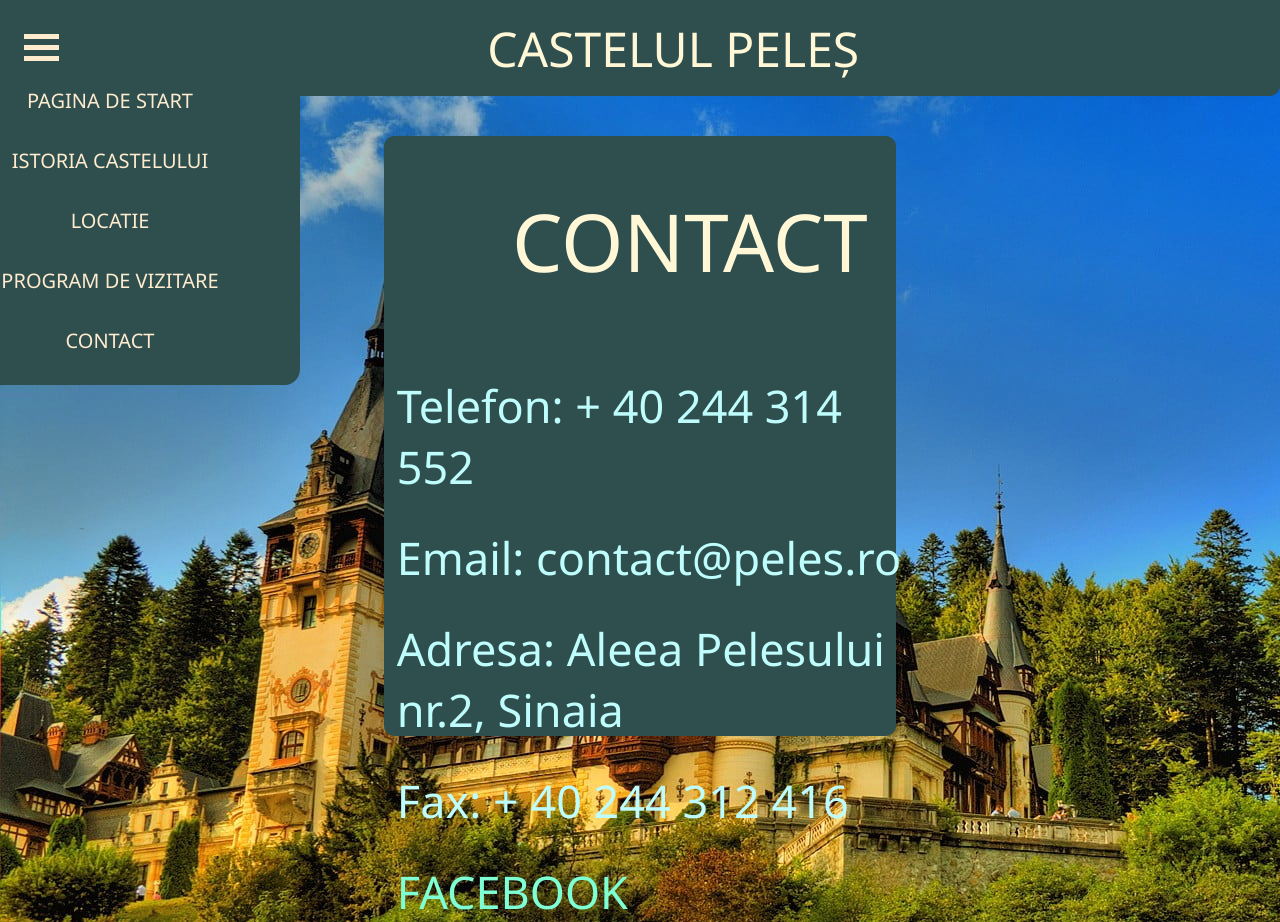
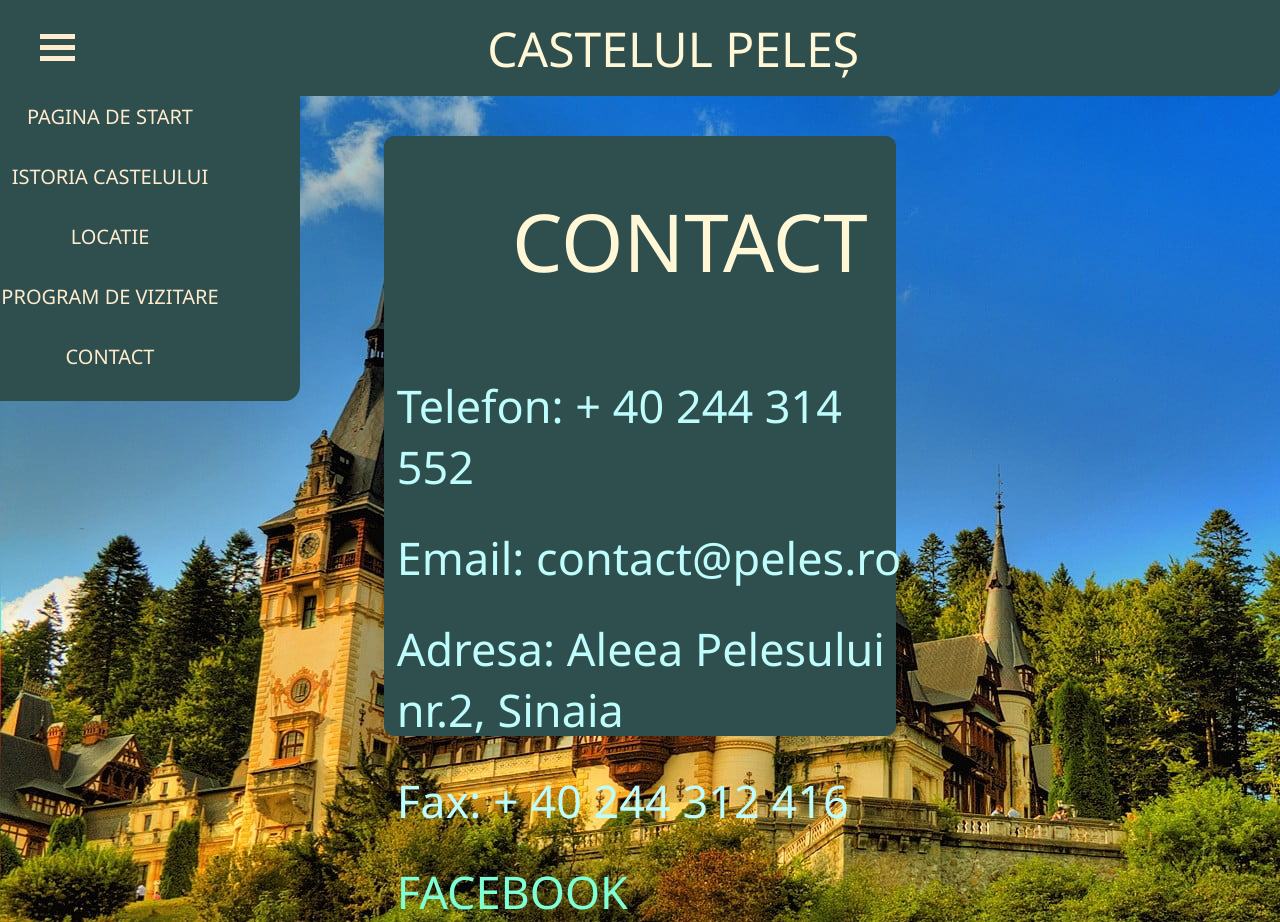
Before and after one commit to vladinsc/proiect, a plain HTML site: page contact.html in a window 1280 px wide. Both pictures are taken after a click on the element 41 px from the left and 47 px from the top of the page. Drawn offline with nearby package versions, Linux system fonts and the light colour scheme.

Commit message:
final meniu

```diff
--- a/meniu.css
+++ b/meniu.css
@@ -48,15 +48,13 @@ a {
     position:relative;
     top: 2vh;
     text-transform: uppercase ;
-
-
 }
 
 #ham-menu {
   display: inline-block;
   cursor: pointer;
   position: relative;
-  left: 3vh;
+  left: 5vh;
   top: 2vh;
 }
 
@@ -71,7 +69,7 @@ a {
 }
 #lista {
   left: 0;
-  top: 0px;
+  top: 2vh;
   width: 300px;
   height: 320px;
   position: relative;
@@ -90,7 +88,7 @@ a {
   background-color: rgba(221, 221, 221, 0);
   border: none;
   color:blanchedalmond;
-
+  left:10vw;
   width: 220px;
   height: 50px;
   margin-top: 10px;
@@ -111,7 +109,6 @@ a {
 #listameniu {
   position: relative;
   left: 15%;
-
 }
 
 #listameniu a{
```
Also changed, not shown: index.html (+0 -1 lines).
